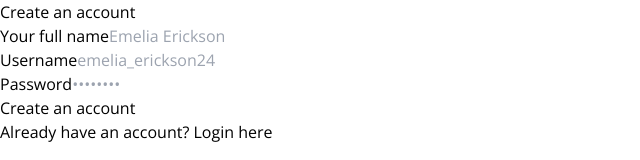
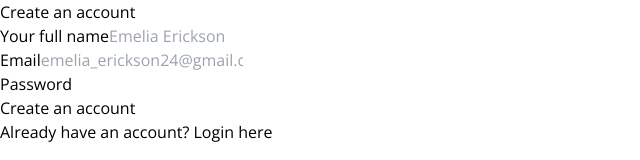
Before and after one commit to Divyansh-55/Book-Store-MERN, a React (Vite) app in the folder Frontend/: page /signup in a window 1280 px wide. Shown: the top 160 px of the page, without its empty margins (0-640 px from the left). Built offline with nearby package versions, Linux system fonts and the light colour scheme.

Commit message:
React-hooks with Login, Signup

```diff
--- a/Frontend/package.json
+++ b/Frontend/package.json
@@ -14,7 +14,7 @@
     "google-auth-library": "^9.10.0",
     "react": "^18.2.0",
     "react-dom": "^18.2.0",
-    "react-hook-form": "^7.51.4",
+    "react-hook-form": "^7.51.5",
     "react-router-dom": "^6.23.1",
     "react-slick": "^0.30.2",
     "slick-carousel": "^1.8.1"
--- a/Frontend/src/Components/Login.jsx
+++ b/Frontend/src/Components/Login.jsx
@@ -1,14 +1,15 @@
 import React from 'react';
+import { useForm } from "react-hook-form"
 
 const Login = ({setOpenLogin}) => {
-  const email=document.getElementById('emaill');
-  const password=document.getElementById('password');
- function display() {
-  console.log(email.value);
-  console.log(password.value);
- }
- const btn=document.getElementById("button");
- btn?.addEventListener("click",display);
+
+  const {
+    register,
+    handleSubmit,
+    formState: { errors },
+  } = useForm()
+
+  const onSubmit = (data) => console.log(data)
   return (
     <div
       id="login-popup"
@@ -86,30 +87,26 @@ const Login = ({setOpenLogin}) => {
               <div className="h-px w-full bg-slate-200"></div>
             </div>
 
-            <form className="w-full">
+            <form className="w-full"  onSubmit={handleSubmit(onSubmit)}>
               <label htmlFor="email" className="sr-only">
                 Email address
               </label>
               <input
-                id="emaill"
                 name="email"
                 type="email"
-                autoComplete="email"
-                required
                 className="block w-full rounded-lg border border-gray-300 px-3 py-2 shadow-sm outline-none placeholder:text-gray-400 focus:ring-2 focus:ring-black focus:ring-offset-1"
                 placeholder="Email Address"
+                {...register("email", { required: true })}
               />
               <label htmlFor="password" className="sr-only">
                 Password
               </label>
               <input
-              id='password'
                 name="password"
                 type="password"
-                autoComplete="current-password"
-                required
                 className="mt-2 block w-full rounded-lg border border-gray-300 px-3 py-2 shadow-sm outline-none placeholder:text-gray-400 focus:ring-2 focus:ring-black focus:ring-offset-1"
                 placeholder="Password"
+                {...register("password", { required: true })}
                 />
               <p className="mb-3 mt-2 text-sm text-gray-500">
                 <a href="/forgot-password" className="text-blue-800 hover:text-blue-600">
@@ -117,10 +114,8 @@ const Login = ({setOpenLogin}) => {
                 </a>
               </p>
               <button
-                id="button"
                 type="submit"
                 className="inline-flex w-full items-center justify-center rounded-lg bg-black p-2 py-3 text-sm font-medium text-white outline-none focus:ring-2 focus:ring-black focus:ring-offset-1 disabled:bg-gray-400"
-                onClick={display}
               >
                 Continue
               </button>
--- a/Frontend/src/Components/Signup.jsx
+++ b/Frontend/src/Components/Signup.jsx
@@ -1,12 +1,17 @@
 import React, { useState } from 'react';
+import { useForm } from "react-hook-form"
+const Signup = () => {
 
-const Signup = () => {
+    const {
+      register,
+      handleSubmit,
+      formState: { errors },
+    } = useForm()
+
+    const onSubmit = (data) => console.log(data)
 
   return (
     <>
-
-
-      {(
       <div className="fixed inset-0 z-50 flex items-center justify-center bg-black bg-opacity-50">
         <div className="w-full bg-white rounded-lg shadow dark:border sm:max-w-md xl:p-0 dark:bg-gray-800 dark:border-gray-700">
           <div className="p-6 space-y-4 md:space-y-6 sm:p-8">
@@ -15,7 +20,7 @@ const Signup = () => {
                 Create an account
               </h1>
             </div>
-              <form className="space-y-4 md:space-y-6" method="POST">
+            <form className="space-y-4 md:space-y-6" onSubmit={handleSubmit(onSubmit)}>
               <div>
                 <label htmlFor="name" className="block mb-2 text-sm font-medium text-gray-900 dark:text-white">
                   Your full name
@@ -26,20 +31,22 @@ const Signup = () => {
                   id="name"
                   className="bg-gray-50 border border-gray-300 text-gray-900 sm:text-sm rounded-lg focus:ring-blue-600 focus:border-blue-600 block w-full p-2.5 dark:bg-gray-700 dark:border-gray-600 dark:placeholder-gray-400 dark:text-white dark:focus:ring-blue-500 dark:focus:border-blue-500"
                   placeholder="Emelia Erickson"
-                    required
+                  {...register("name", { required: true })}
+
                 />
               </div>
               <div>
-                  <label htmlFor="username" className="block mb-2 text-sm font-medium text-gray-900 dark:text-white">
-                    Username
+                <label htmlFor="email" className="block mb-2 text-sm font-medium text-gray-900 dark:text-white">
+                  Email
                 </label>
                 <input
-                    type="text"
-                    name="username"
-                    id="username"
+                  type="email"
+                  name="email"
+                  id="email"
                   className="bg-gray-50 border border-gray-300 text-gray-900 sm:text-sm rounded-lg focus:ring-blue-600 focus:border-blue-600 block w-full p-2.5 dark:bg-gray-700 dark:border-gray-600 dark:placeholder-gray-400 dark:text-white dark:focus:ring-blue-500 dark:focus:border-blue-500"
-                    placeholder="emelia_erickson24"
-                    required
+                  placeholder="emelia_erickson24@gmail.com"
+
+                  {...register("email", { required: true })}
                 />
               </div>
               <div>
@@ -50,9 +57,11 @@ const Signup = () => {
                   type="password"
                   name="password"
                   id="password"
-                    placeholder="••••••••"
+                  placeholder=""
                   className="bg-gray-50 border border-gray-300 text-gray-900 sm:text-sm rounded-lg focus:ring-blue-600 focus:border-blue-600 block w-full p-2.5 dark:bg-gray-700 dark:border-gray-600 dark:placeholder-gray-400 dark:text-white dark:focus:ring-blue-500 dark:focus:border-blue-500"
-                    required
+
+                  {...register("password", { required: true })}
+
                 />
               </div>
               <button
@@ -71,9 +80,8 @@ const Signup = () => {
           </div>
         </div>
       </div>
-      )}
     </>
   );
-};
+}
 
 export default Signup;
```
Also changed, not shown: 1 other file (tests, documents, lock files or other folders). Lines whose indentation alone changed are shown as unchanged.
